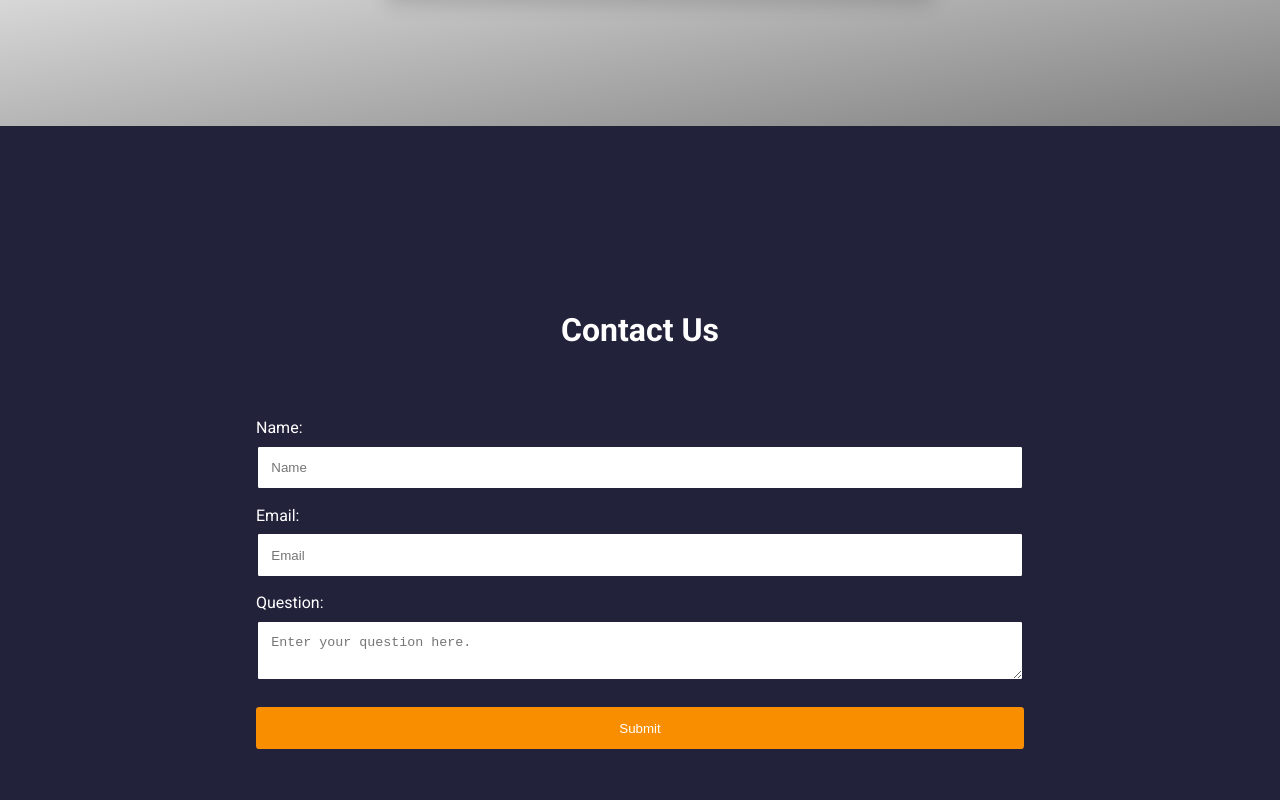
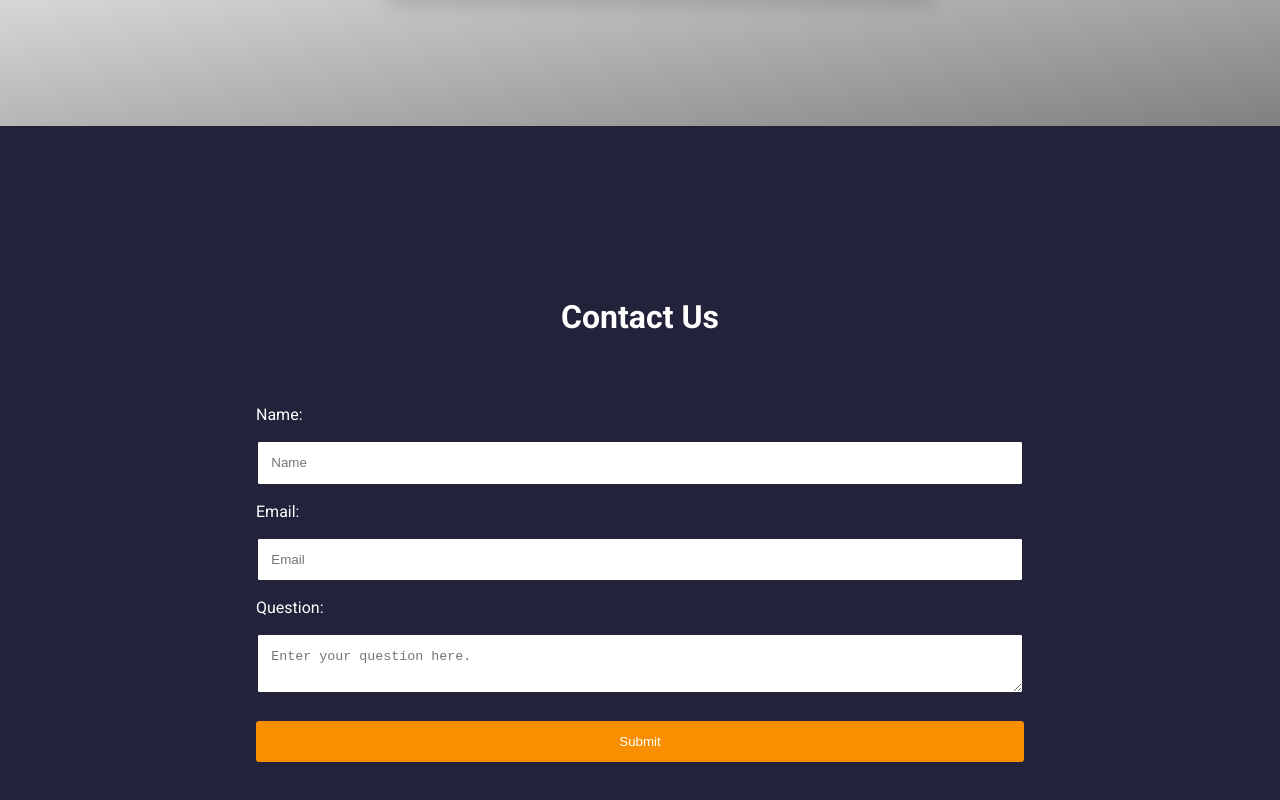
Before and after one commit to code-experiment/code-experiment-website, a React (Create React App) app in the folder client/: page / in a window 1280 px wide. Shown: the part 2123-2923 px from the top of the page. Built offline with nearby package versions, Linux system fonts and the light colour scheme.

Commit message:
Changes made to fit code base styles.

```diff
--- a/client/src/styles/ContactForm.scss
+++ b/client/src/styles/ContactForm.scss
@@ -24,8 +24,8 @@
 .contact-form-label {
   text-align: start;
   color: #FFFFFF;
-  margin-top: 2% ;
-  margin-bottom: 1%;
+  margin-top: 1em ;
+  margin-bottom: 1em;
 }
 
 .contact-form--input {
```
